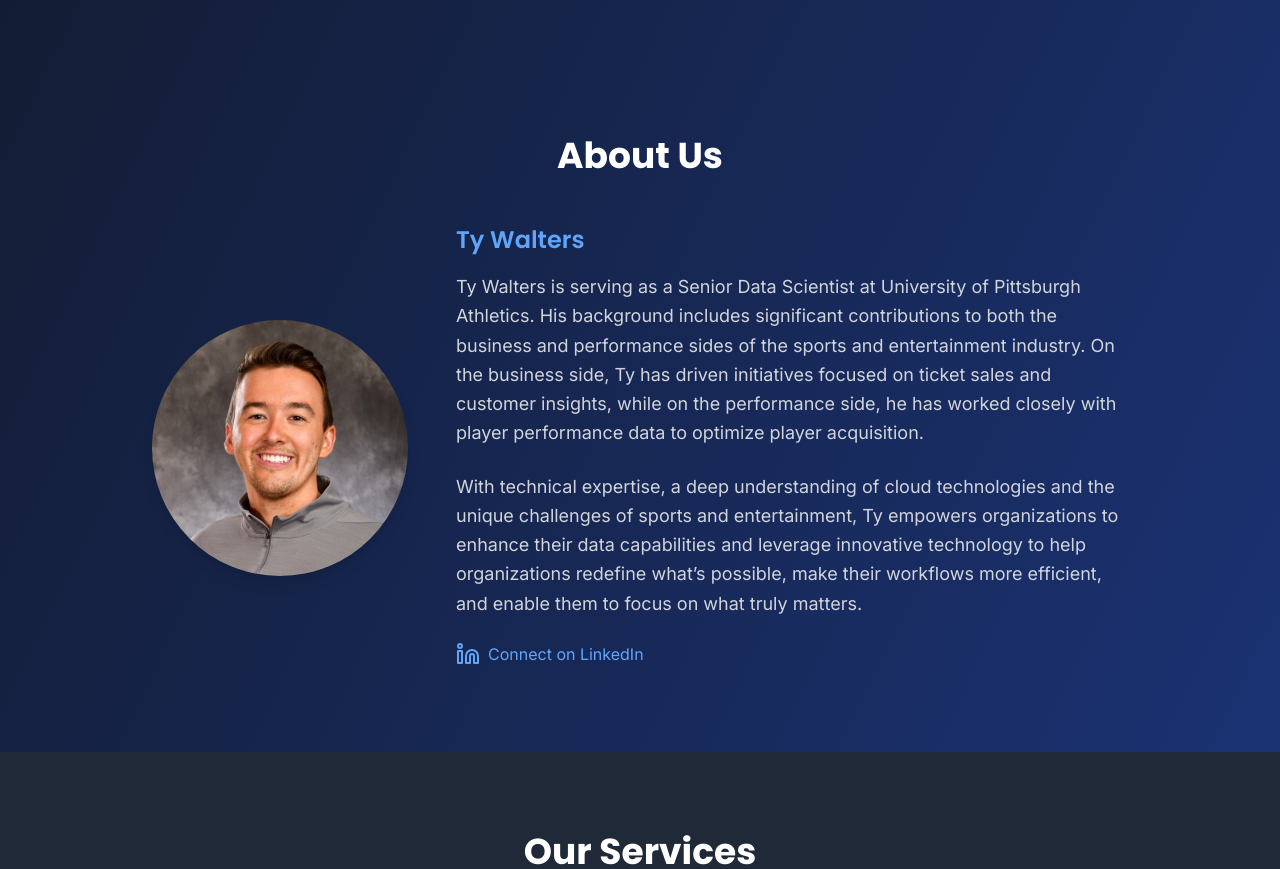
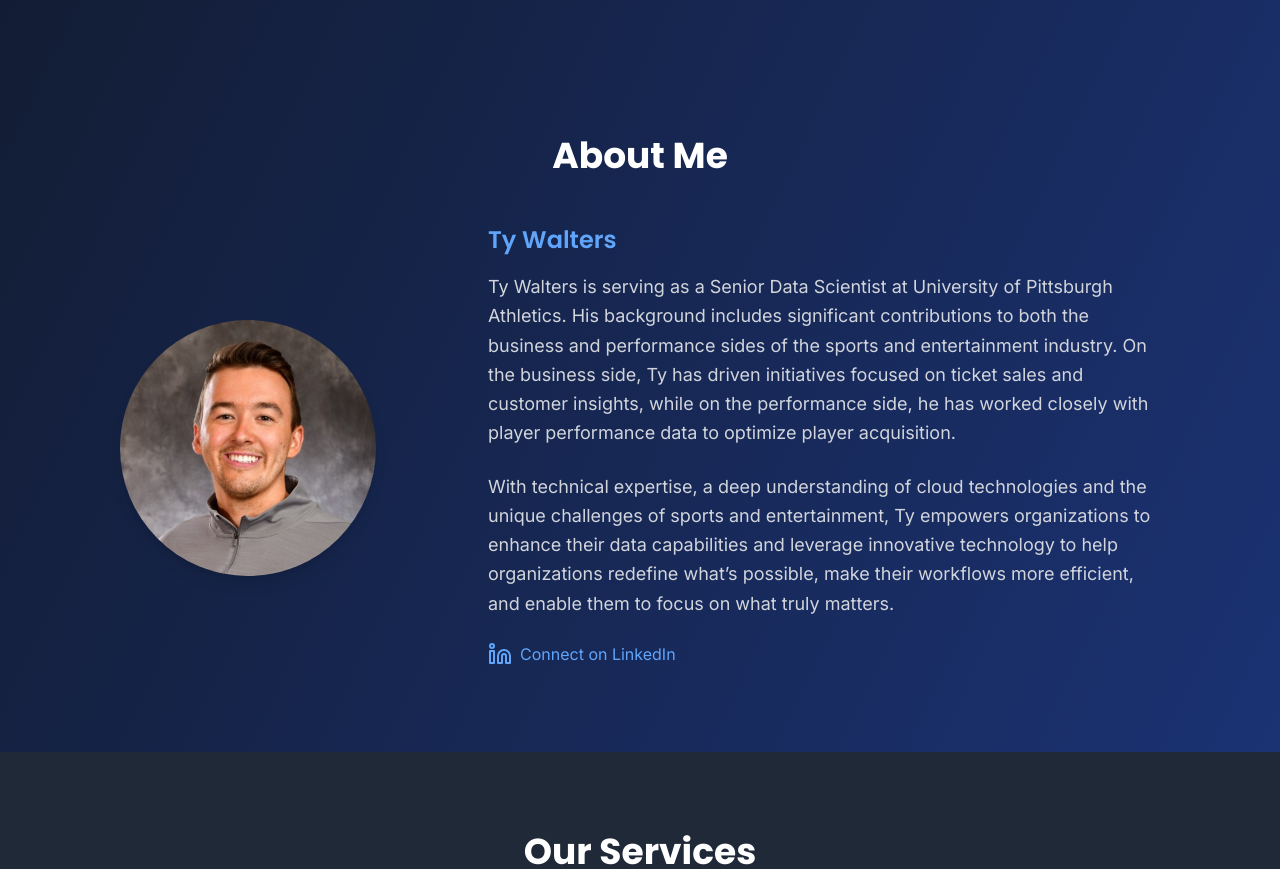
Before and after one commit to Walters-Data-Solutions/waltersdatasolutions.com, a Next.js app: page / in a window 1280 px wide. Shown: the part 700-1569 px from the top of the page. Built offline with nearby package versions, Linux system fonts and the light colour scheme.

Commit message:
update about page

```diff
--- a/app/components/About.tsx
+++ b/app/components/About.tsx
@@ -5,8 +5,9 @@ export default function About() {
   return (
     <section id="about" className="py-20">
       <div className="container mx-auto px-4">
-        <h2 className="text-4xl font-bold mb-12 text-center text-gray-800 dark:text-white font-display">About Us</h2>
-        <div className="flex flex-col md:flex-row items-center justify-center gap-12">
+        <h2 className="text-4xl font-bold mb-12 text-center text-gray-800 dark:text-white font-display">About Me</h2>
+        <div className="flex flex-col lg:flex-row items-center justify-center gap-12">
+          <div className="w-full max-w-xs">
             <div className="w-64 h-64 relative rounded-full overflow-hidden shadow-lg">
               <Image
                 src="headshot.jpg"
@@ -14,7 +15,8 @@ export default function About() {
                 fill={true}
               />
             </div>
-          <div className="max-w-2xl text-center md:text-left">
+          </div>
+          <div className="max-w-2xl w-full text-center lg:text-left">
             <h3 className="text-2xl font-semibold mb-4 text-blue-600 dark:text-blue-400 font-display">Ty Walters</h3>
             <p className="text-gray-700 dark:text-gray-300 text-lg leading-relaxed mb-6">
               Ty Walters is serving as a Senior Data Scientist at University of Pittsburgh Athletics.
```
Lines whose indentation alone changed are shown as unchanged.
